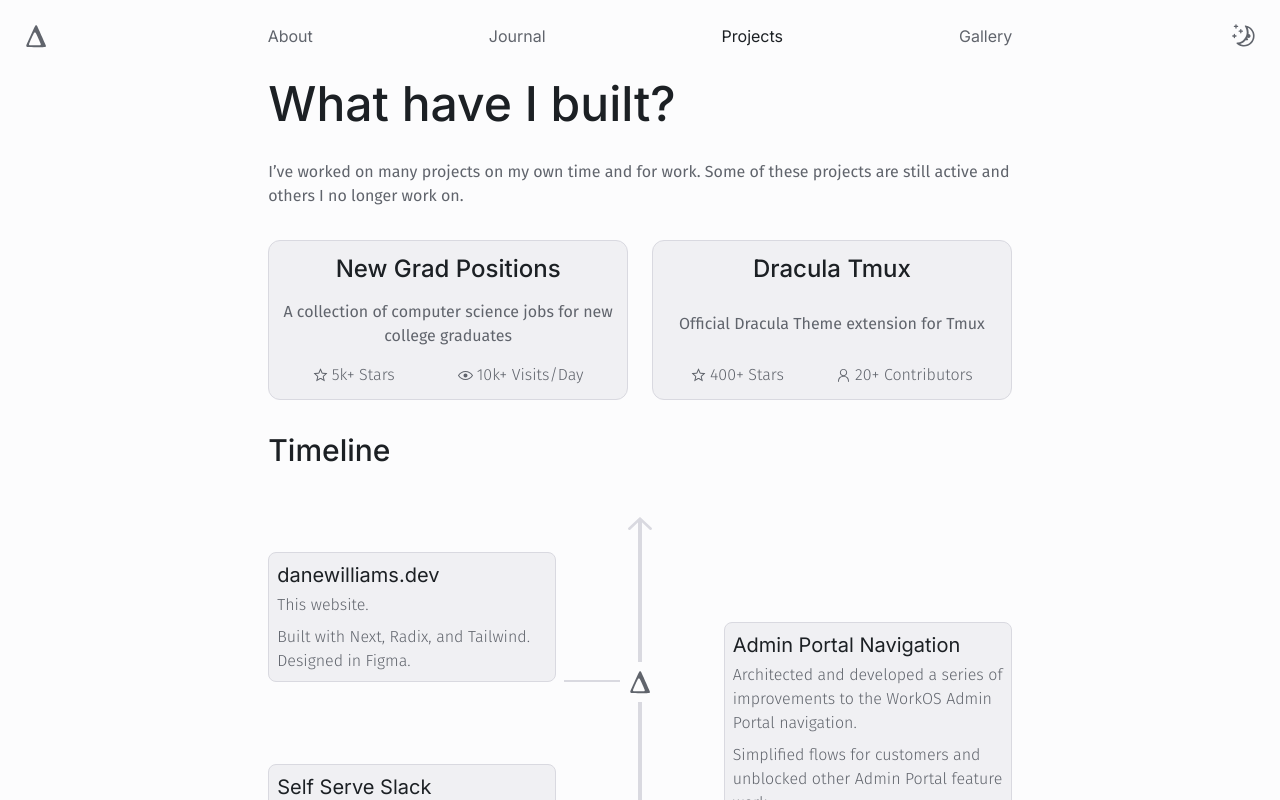
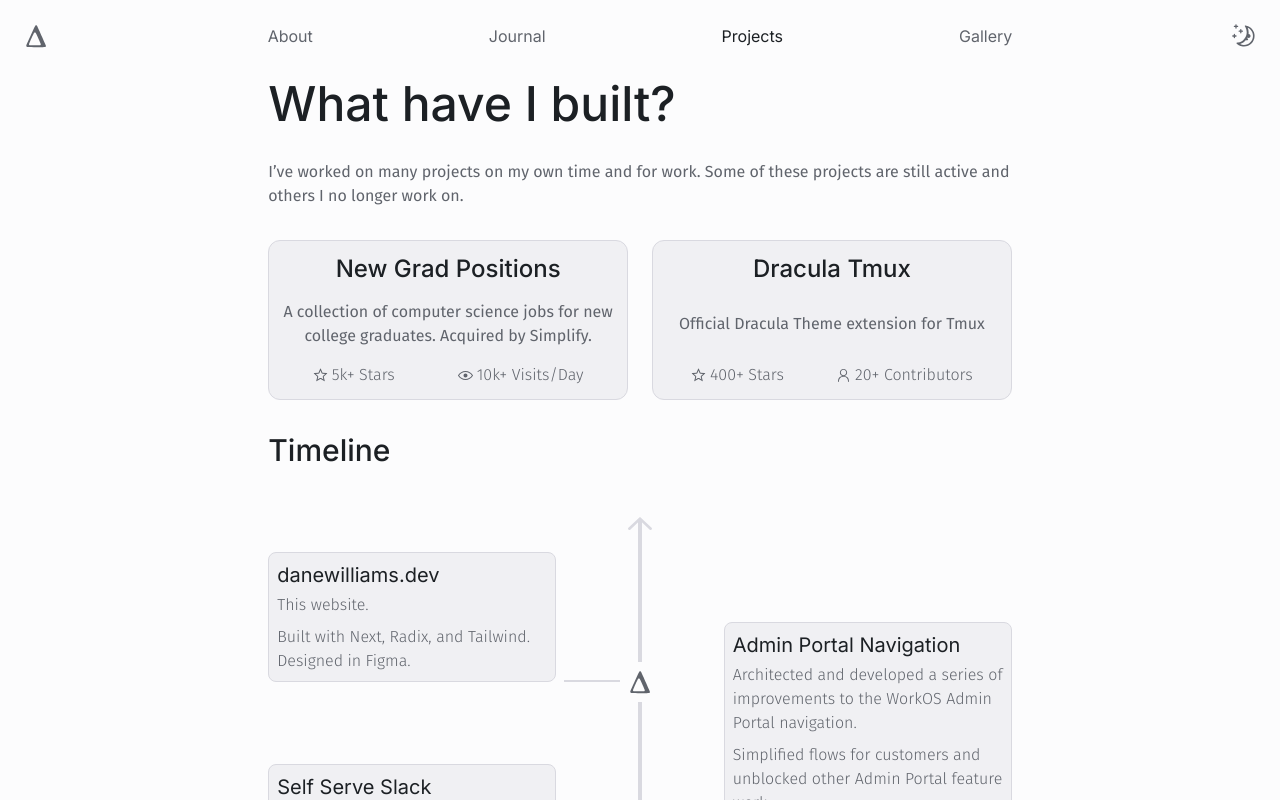
Before and after one commit to danerwilliams/danewilliams.com, a Next.js app: page /projects in a window 1280 px wide. Shown: the top 800 px of the page. Built offline with nearby package versions, Linux system fonts and the light colour scheme.

Commit message:
add acquisition

```diff
--- a/pages/projects.tsx
+++ b/pages/projects.tsx
@@ -49,7 +49,7 @@ const Projects: NextPage<ProjectsProps> = ({
               <HighlightedProject
                 name="New Grad Positions"
                 url="https://github.com/coderQuad/New-Grad-Positions-2023"
-                description="A collection of computer science jobs for new college graduates"
+                description="A collection of computer science jobs for new college graduates. Acquired by Simplify."
                 stats={[
                   { icon: <StarIcon />, label: '5k+ Stars' },
                   { icon: <EyeOpenIcon />, label: '10k+ Visits/Day' },
```
